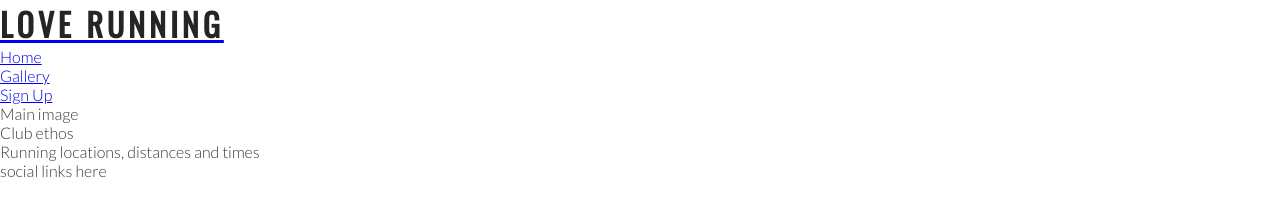
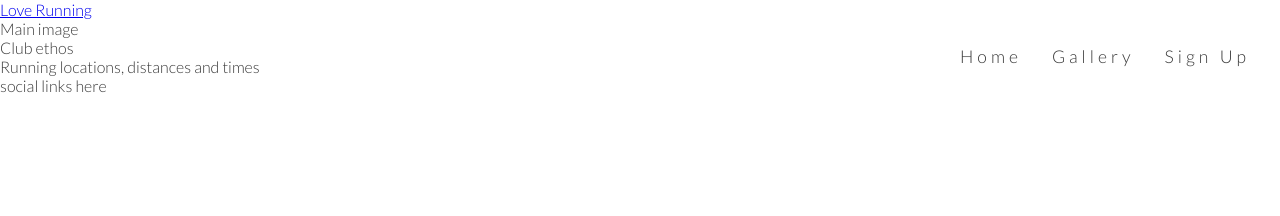
Before and after one commit to seniormr/Love-running, a plain HTML site: page index.html in a window 1280 px wide. Drawn offline with nearby package versions, Linux system fonts and the light colour scheme.

Commit message:
Style navigation links

```diff
--- a/assets/css/style.css
+++ b/assets/css/style.css
@@ -1,12 +1,10 @@
 @import url('https://fonts.googleapis.com/css2?family=Lato:wght@300&family=Oswald&display=swap');
+
 * {
     margin: 0;
     padding: 0;
     border: none;
-
 }
-
-
 
 body {
     font-family: Lato, sans-serif;
@@ -15,13 +13,45 @@ body {
 }
 
 /* headings and logo */
+
 h1, h2 {
     font-family: Oswald, sans-serif;
     text-transform: uppercase;
     letter-spacing: 4px;
     color: #252525;
 }
+
 #logo {
     float: left;
     font-size: 280%;
 }
+
+/* navigation links */
+
+#menu {
+    font-size: 110%;
+    letter-spacing: 4px;
+}
+
+#menu, #logo {
+    line-height: 75px;
+}
+
+#menu li {
+    float: right;
+    list-style-type: none;
+    margin-right: 30px;
+}
+
+#menu a {
+    text-decoration: none;
+    color: inherit;
+}
+
+#menu a:hover {
+    border-bottom: 1px solid #3a3a3a;
+}
+
+.active {
+    border-bottom: 1px solid #3a3a3a;
+}
--- a/index.html
+++ b/index.html
@@ -15,14 +15,15 @@
 <body>
     <header>
         <a href="index.html">
-            <h1>Love Running</h1>
+            <h1 id="logo"></h1>Love Running</h1>
         </a>
         <nav>
-            <ul>
+            <ul id="menu">
+                <LI><a href="#">Sign Up</a></LI>
+                <LI><a href="#">Gallery</a></LI>
                 <li><a href="index.html">Home</a></li>
-                <LI><a href="#">Gallery</a></LI>
-                <LI><a href="#">Sign Up</a></LI>
-            </ul>
+
+                </ul>
         </nav>
     </header>
     <section>
```
